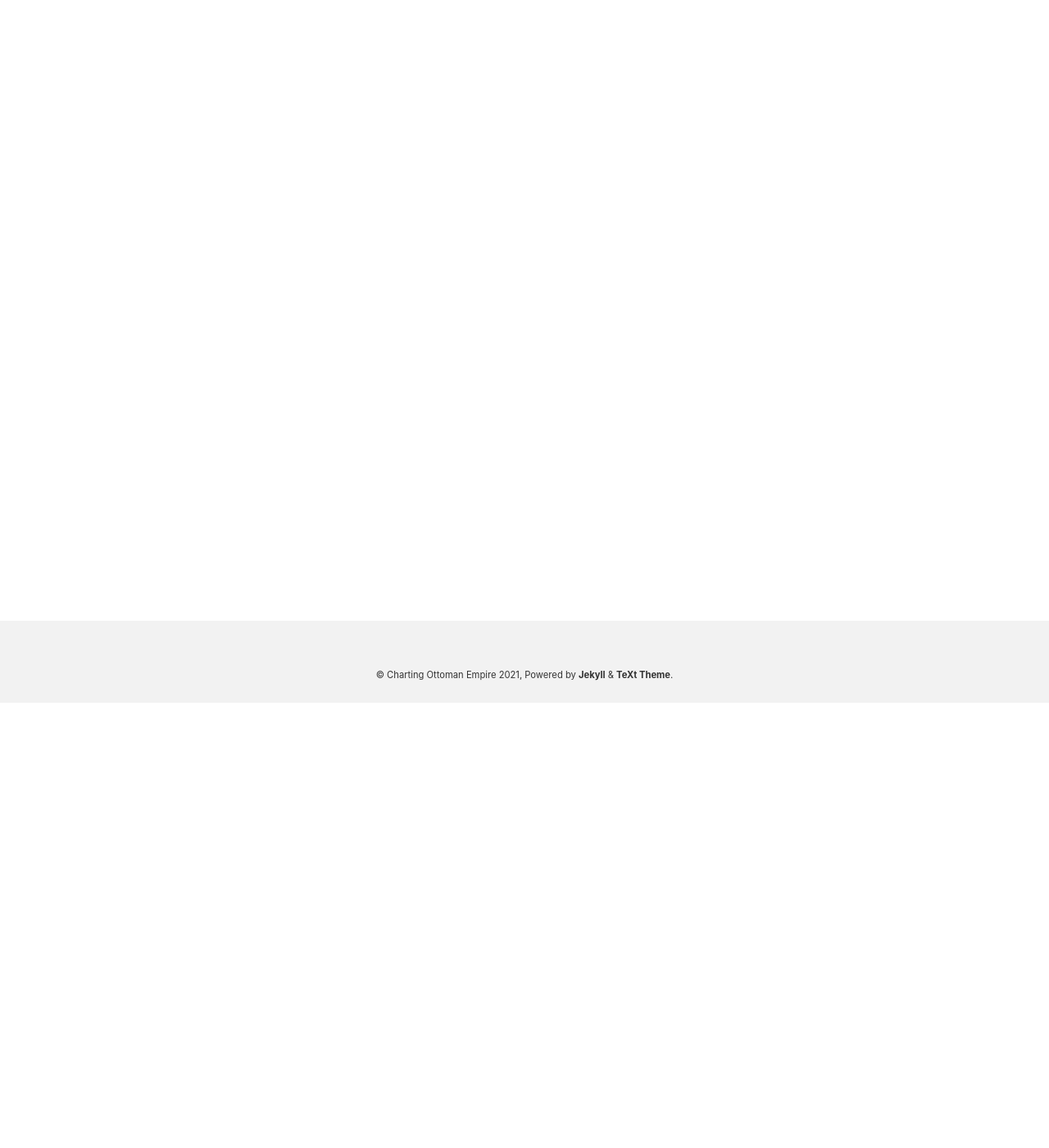
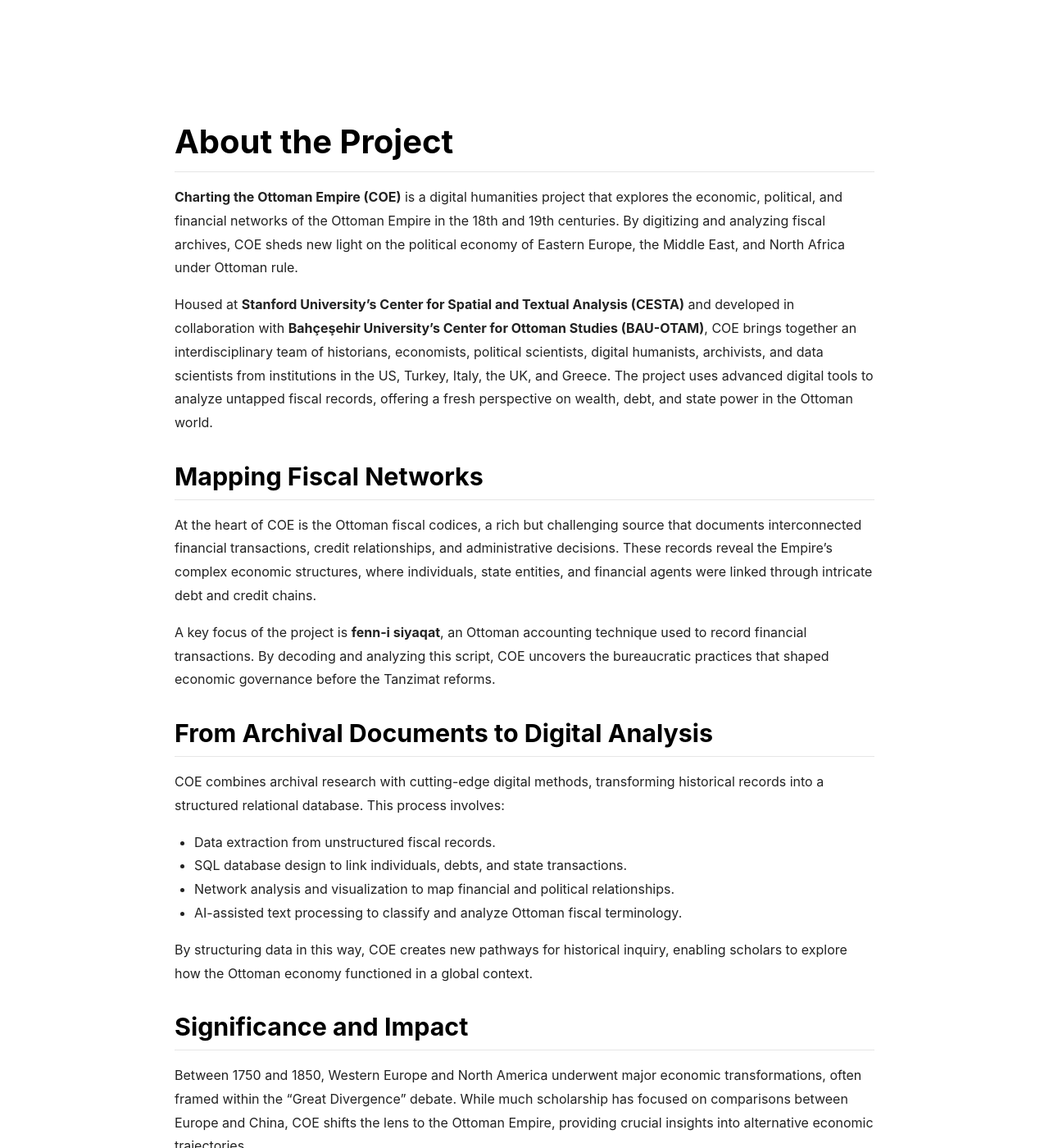
Before and after one commit to ottoman-middle-eastern-dh-lab/charting-ottoman-empire, a Jekyll site: the page built from index.html, in a window 1280 px wide and 1400 px high, scrolled down 543 px. Shown: the whole window at 82% size. Built offline with Jekyll 4.4.1, drawn with Linux system fonts in a browser that asks for light colours; nearby versions of some CDN libraries; the list of posts is cut into pages by our own code; some of the changed text lies outside the part shown.

Commit message:
Update home.html

```diff
--- a/_layouts/home.html
+++ b/_layouts/home.html
@@ -1,6 +1,6 @@
 ---
 layout: article
-title: Page - Article Header Overlay Background Image (Customized Header Background)
+title: Charting the Ottoman Empire
 header:
   theme: dark
   background: 'linear-gradient(135deg, rgb(34, 139, 87), rgb(139, 34, 139))'
@@ -12,3 +12,52 @@
     gradient: 'linear-gradient(135deg, rgba(34, 139, 87 , .4), rgba(139, 34, 139, .4))'
     src: /docs/assets/images/cover3.jpg
 ---
+<!DOCTYPE html>
+<html lang="en">
+<head>
+    <meta charset="UTF-8">
+    <meta name="viewport" content="width=device-width, initial-scale=1.0">
+    <title>About - Charting Ottoman Empire</title>
+</head>
+<body>
+    <h1>About the Project</h1>
+
+    <p><strong>Charting the Ottoman Empire (COE)</strong> is a digital humanities project that explores the economic, political, and financial networks of the Ottoman Empire in the 18th and 19th centuries. By digitizing and analyzing fiscal archives, COE sheds new light on the political economy of Eastern Europe, the Middle East, and North Africa under Ottoman rule.</p>
+
+    <p>Housed at <strong>Stanford University’s Center for Spatial and Textual Analysis (CESTA)</strong> and developed in collaboration with <strong>Bahçeşehir University’s Center for Ottoman Studies (BAU-OTAM)</strong>, COE brings together an interdisciplinary team of historians, economists, political scientists, digital humanists, archivists, and data scientists from institutions in the US, Turkey, Italy, the UK, and Greece. The project uses advanced digital tools to analyze untapped fiscal records, offering a fresh perspective on wealth, debt, and state power in the Ottoman world.</p>
+
+    <h2>Mapping Fiscal Networks</h2>
+
+    <p>At the heart of COE is the Ottoman fiscal codices, a rich but challenging source that documents interconnected financial transactions, credit relationships, and administrative decisions. These records reveal the Empire’s complex economic structures, where individuals, state entities, and financial agents were linked through intricate debt and credit chains.</p>
+
+    <p>A key focus of the project is <strong>fenn-i siyaqat</strong>, an Ottoman accounting technique used to record financial transactions. By decoding and analyzing this script, COE uncovers the bureaucratic practices that shaped economic governance before the Tanzimat reforms.</p>
+
+    <h2>From Archival Documents to Digital Analysis</h2>
+
+    <p>COE combines archival research with cutting-edge digital methods, transforming historical records into a structured relational database. This process involves:</p>
+
+    <ul>
+        <li>Data extraction from unstructured fiscal records.</li>
+        <li>SQL database design to link individuals, debts, and state transactions.</li>
+        <li>Network analysis and visualization to map financial and political relationships.</li>
+        <li>AI-assisted text processing to classify and analyze Ottoman fiscal terminology.</li>
+    </ul>
+
+    <p>By structuring data in this way, COE creates new pathways for historical inquiry, enabling scholars to explore how the Ottoman economy functioned in a global context.</p>
+
+    <h2>Significance and Impact</h2>
+
+    <p>Between 1750 and 1850, Western Europe and North America underwent major economic transformations, often framed within the “Great Divergence” debate. While much scholarship has focused on comparisons between Europe and China, COE shifts the lens to the Ottoman Empire, providing crucial insights into alternative economic trajectories.</p>
+
+    <p>COE seeks to develop a digital platform that will serve as an open-access research tool, fostering collaboration across disciplines and expanding the scope of comparative economic history. As data analysis progresses, the project aims to create a resource that enables scholars to explore Ottoman fiscal networks through interactive visualizations, structured datasets, and analytical tools.</p>
+
+    <p>Through a blend of historical inquiry and digital innovation, COE advances our understanding of wealth, debt, and power in the Ottoman world—offering scholars and students a powerful resource to explore the Empire’s economic and administrative history.</p>
+
+    <p>For more information, visit:</p>
+    <ul>
+        <li><a href="https://cesta.stanford.edu/">Stanford CESTA</a></li>
+        <li><a href="https://bau.edu.tr/akademik/12660-otam">BAU-OTAM</a></li>
+    </ul>
+
+</body>
+</html>
```
